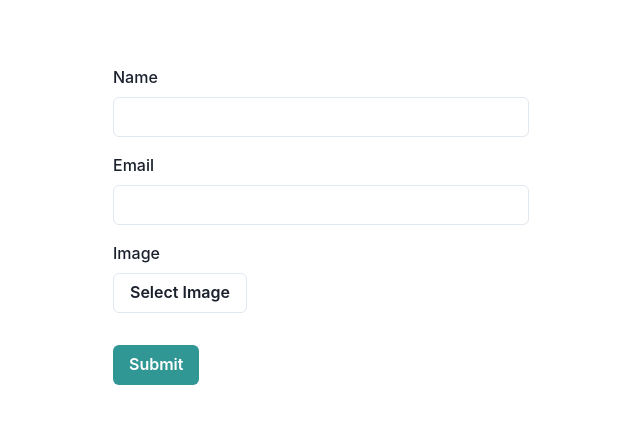
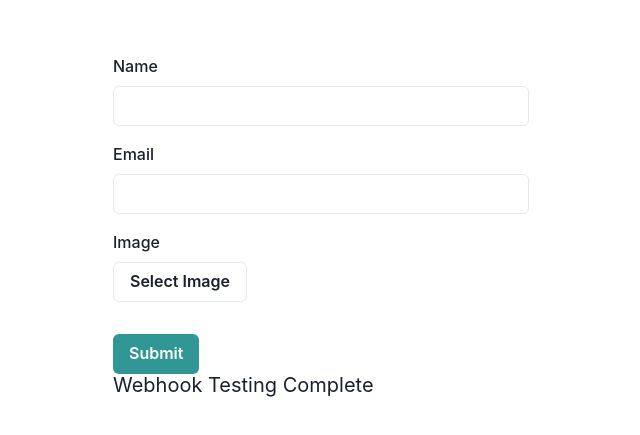
Before and after one commit to Dinujaya-Sandaruwan/Firebase-CRUD-for-timeline-project, a React (Vite) app: page / in a window 1280 px wide. Shown: the part 175-610 px from the top of the page, without its empty margins (319-959 px from the left). Built offline with nearby package versions, Linux system fonts and the light colour scheme.

Commit message:
Update Form.tsx

```diff
--- a/src/components/Form.tsx
+++ b/src/components/Form.tsx
@@ -1,5 +1,5 @@
 import { useState } from 'react';
-import { FormControl, FormLabel, Input } from '@chakra-ui/react';
+import { FormControl, FormLabel, Input, Text } from '@chakra-ui/react';
 import { Button } from '@chakra-ui/button';
 import { Container } from '@chakra-ui/layout';
 
@@ -58,6 +58,7 @@ const Form = () => {
                 <Button mt={4} colorScheme="teal" type="submit">
                     Submit
                 </Button>
+                <Text>Webhook Testing Complete</Text>
             </form>
         </Container>
     );
```
